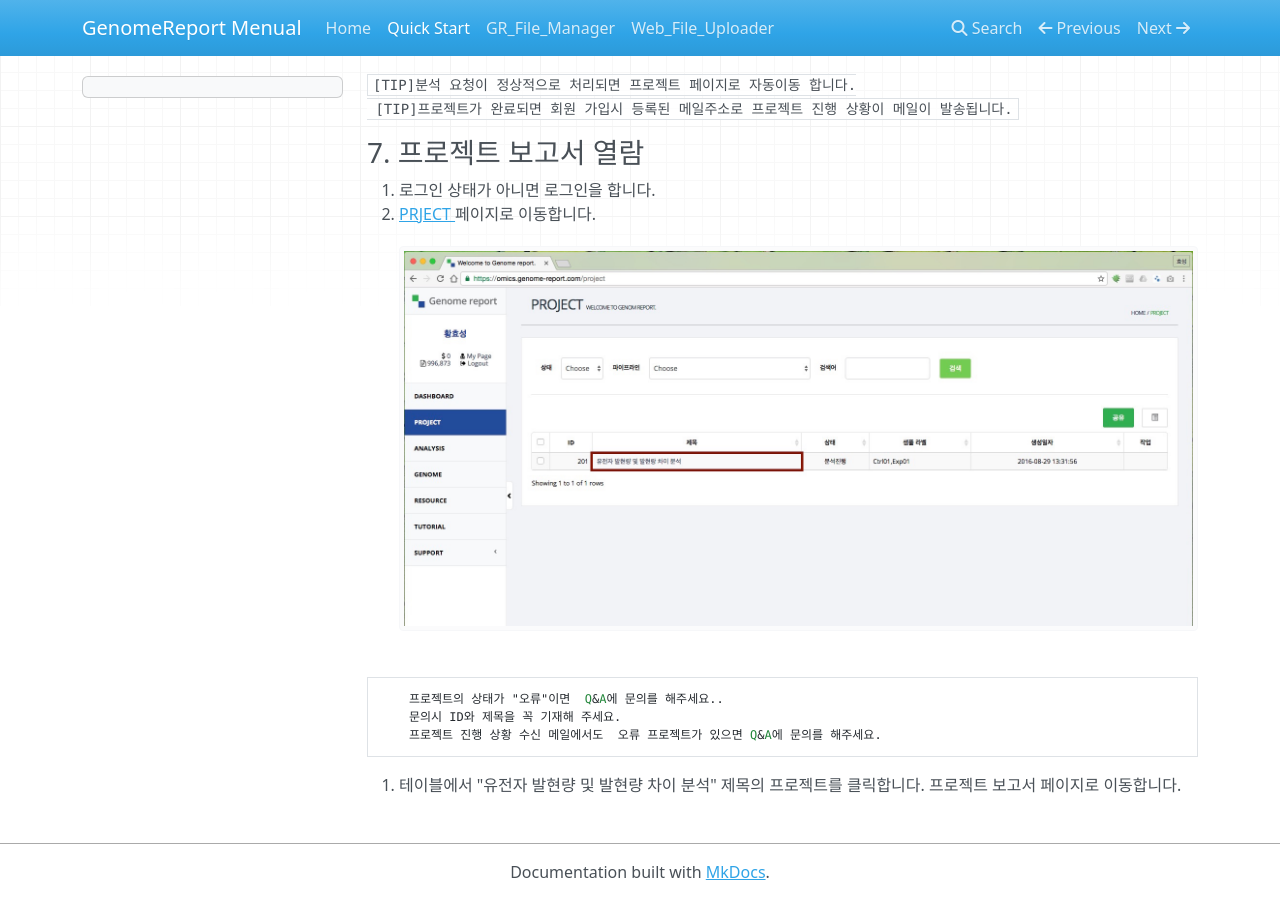
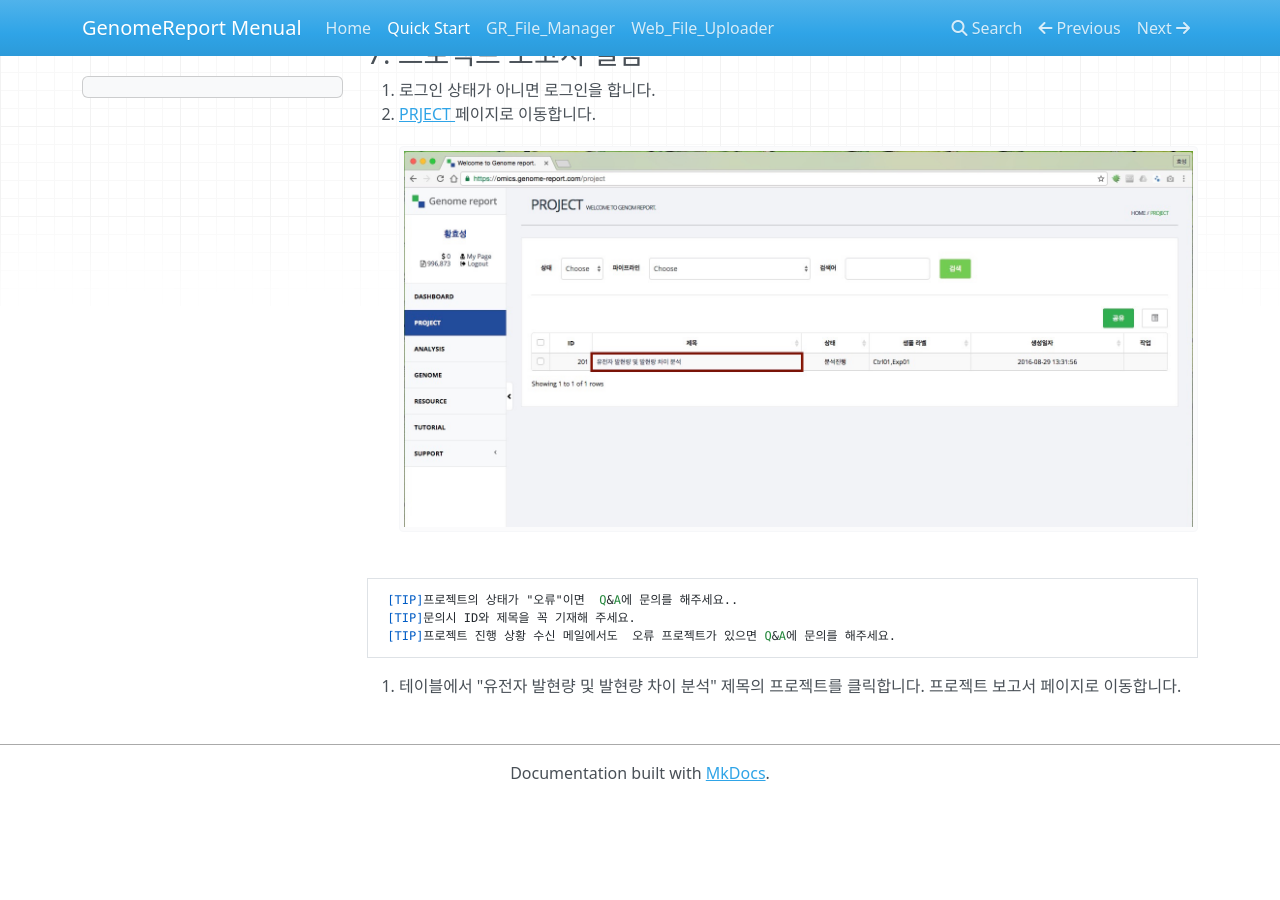
Before and after one commit to genomereport/gimanual, an MkDocs documentation site: the page built from docs/Quick_Start.md, in a window 1280 px wide and 900 px high, scrolled down 8520 px. Built offline with MkDocs 1.6.1, drawn with Linux system fonts in a browser that asks for light colours; nearby versions of some CDN libraries; old or Windows-style settings are respelled for this version of MkDocs; after the commit the page ends 9321 px from its top, so only the background shows below that; part of the change alters nothing that is shown.

Commit message:
튜트리얼 수정

`````diff
--- a/docs/Quick_Start.md
+++ b/docs/Quick_Start.md
@@ -31,14 +31,12 @@
 
 ### 3. 해독 파일 다운로드
 
-1. <a href="https://omics.genome-report.com/member" target="_blank">Genome report</a> 사이트 로그인 후, <a href="https://omics.genome-report.com/down_file/sample" target="_blank">SAMPLE FILE DOWNLOAD </a> 페이지를 방문합니다.
-
-2. 아래 4개의 해독 파일을 다운로드 합니다.
-
-   - Ctrl01_1.fq.gz
-   - Ctrl01_2.fq.gz
-   - Exp01_1.fq.gz
-   - Exp01_2.fq.gz
+1.  <a href="https://omics.genome-report.com/member" target="_blank">Genome report</a> 사이트 로그인 후, <a href="https://omics.genome-report.com/down_file/sample" target="_blank">SAMPLE FILE DOWNLOAD </a> 페이지를 방문합니다.
+1. 아래 4개의 해독 파일을 다운로드 합니다.
+    - Ctrl01_1.fq.gz
+    - Ctrl01_2.fq.gz
+    - Exp01_1.fq.gz
+    - Exp01_2.fq.gz
 
   ````
  [TIP]4개 파일 모두를 다운로드 하면 분석에 필요한 포인트를 자동으로 지급합니다. 포인트는 단 한번만 지급됩니다.
@@ -74,24 +72,21 @@
      ````
      [TIP]GRUploader 프로그램에서 등록한 해독 파일은  YYYY>> MM>>dd-로그인차수 (예:2016>>08>>24-01)에 있습니다.
      ````
-
 3. 수작업으로 sample 생성 절차
-   1. 2016>>08>>24-01 폴더에서 Ctrl01_1.fq.gz 파일을 선택(check) 합니다.
-   2. 트리위의 버튼 중에서 포워드 버튼을 클릭합니다.
-   3. 2016>>08>>24-01 폴더에서 Ctrl01_2.fq.gz 파일을 선택(check) 합니다.
-   4. 트리위의 버튼 중에서 백워드 버튼를 클릭합니다.
-   5. SAMPLE 명을  "Ctrl01"로 입력합니다.
-   5. "샘플 목록 추가" 버튼을 클릭합니다.
-   6. 샘플 목록 맨 아래에 있는 승인 버튼을 클릭합니다.
+    1. 2016>>08>>24-01 폴더에서 Ctrl01_1.fq.gz 파일을 선택(check) 합니다.
+    1. 트리위의 버튼 중에서 포워드 버튼을 클릭합니다.
+    1. 2016>>08>>24-01 폴더에서 Ctrl01_2.fq.gz 파일을 선택(check) 합니다.
+    1. 트리위의 버튼 중에서 백워드 버튼를 클릭합니다.
+    1. SAMPLE 명을  "Ctrl01"로 입력합니다.
+    1. "샘플 목록 추가" 버튼을 클릭합니다.
+    1. 샘플 목록 맨 아래에 있는 승인 버튼을 클릭합니다.
 
     ````
      [TIP]샘플명은 파일명을 이용하여 프로그램에서 부여합니다. 예)Ctrl01로 합니다.
     ````
-
-
    ![화면](https://github.com/genomereport/gimanual/raw/master/docs/images/sample_screen_1.jpg)
 
-5. 마법사를 통한 sample 생성 절차
+4. 마법사를 통한 sample 생성 절차
    1. 2016>>08>>24-01 폴더에서 Exp01_1.fq.gz, Exp01_2.fq.gz 파일을 체크합니다.
    1. 트리위의 버튼 중에서 마법사 버튼를 클릭합니다.
    1. 샘플 목록 맨 아래에 있는 승인 버튼을 클릭합니다
@@ -136,8 +131,10 @@
 ![화면](https://github.com/genomereport/gimanual/raw/master/docs/images/project_screen.jpg)
 
 ````
-    프로젝트의 상태가 "오류"이면  Q&A에 문의를 해주세요..
-    문의시 ID와 제목을 꼭 기재해 주세요.
-    프로젝트 진행 상황 수신 메일에서도  오류 프로젝트가 있으면 Q&A에 문의를 해주세요.
+ [TIP]프로젝트의 상태가 "오류"이면  Q&A에 문의를 해주세요..
+ [TIP]문의시 ID와 제목을 꼭 기재해 주세요.
+ [TIP]프로젝트 진행 상황 수신 메일에서도  오류 프로젝트가 있으면 Q&A에 문의를 해주세요.
 ````
+
+
  3. 테이블에서 "유전자 발현량 및 발현량 차이 분석" 제목의  프로젝트를 클릭합니다. 프로젝트 보고서 페이지로 이동합니다.
`````
